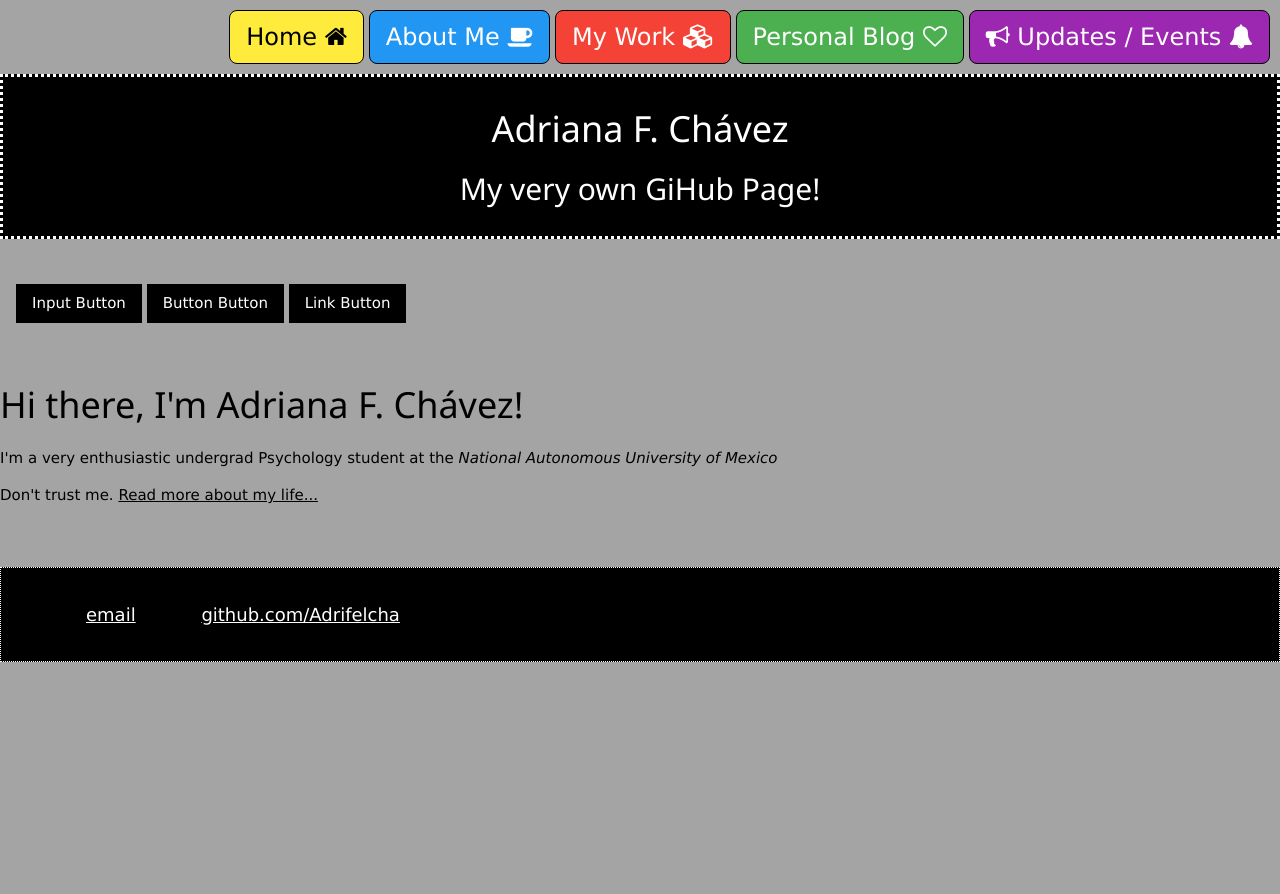
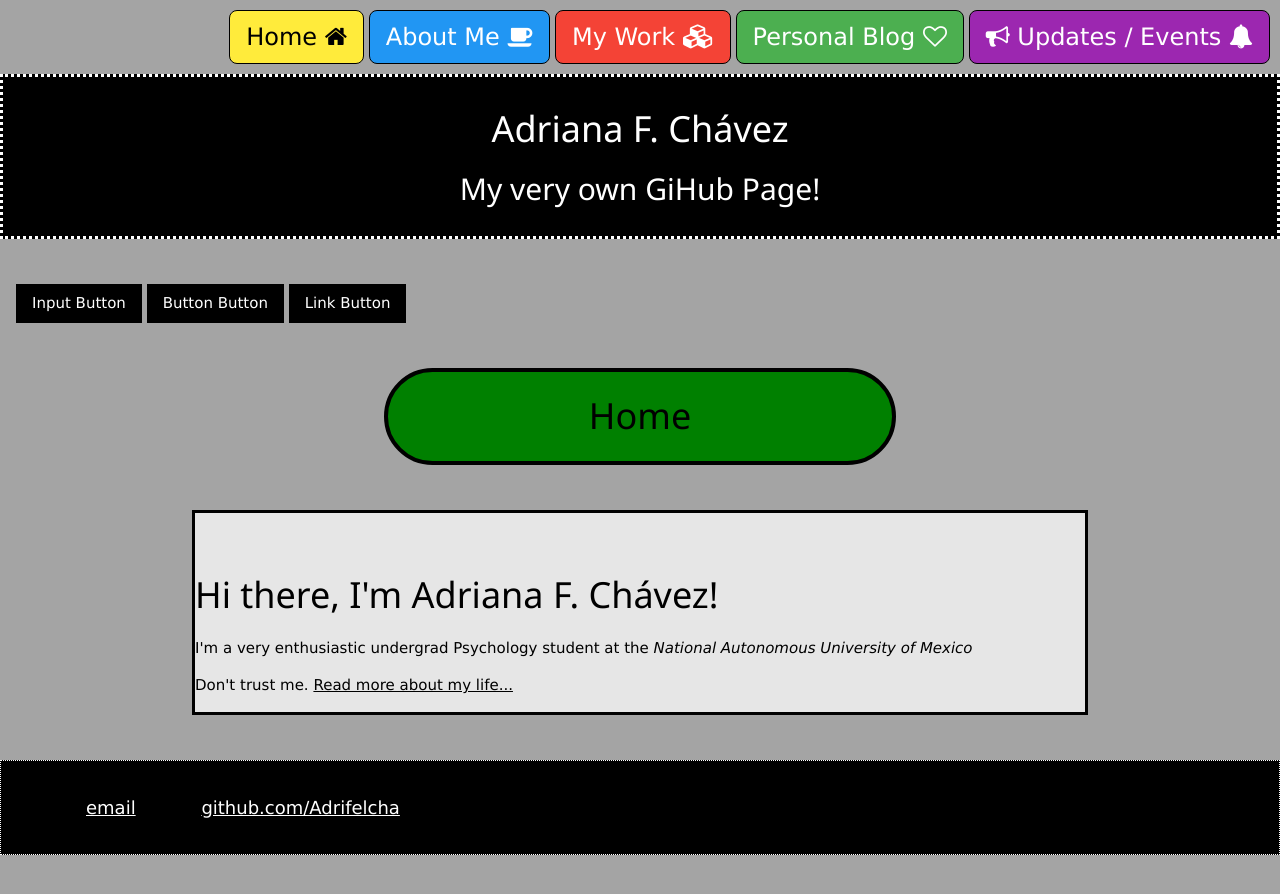
Before and after one commit to Adrifelcha/Adrifelcha-github.io, a Jekyll site: the page built from index.html, in a window 1280 px wide. Shown: the top 894 px of the page. Built offline with Jekyll 4.4.1, drawn with Linux system fonts in a browser that asks for light colours.

Commit message:
Update index.html

```diff
--- a/index.html
+++ b/index.html
@@ -2,10 +2,17 @@
 layout: default
 title: Home
 ---
-<div class="blurb">
+	<header class=style2 style="background-color: green;">
+      		<h1 class="project-name">{{ page.title }}</h1>
+    	</header>
+
+		<br><br>
+		<div class="container">
+		<br><br>
+
 	<h1>Hi there, I'm Adriana F. Chávez!</h1>
 
 	<p>I'm a very enthusiastic undergrad Psychology student at the <em> National Autonomous University of Mexico </em> </p>
 	<p> Don't trust me. <a href="/about">Read more about my life...</a></p>
 	</h3>
-</div><!-- /.blurb -->
+</div>
```
